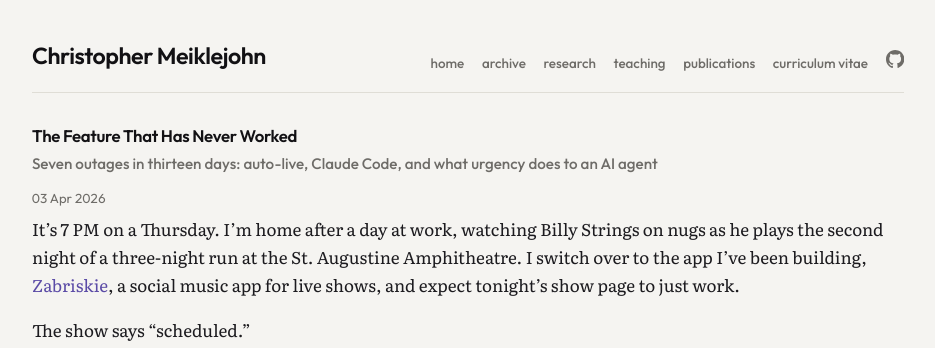
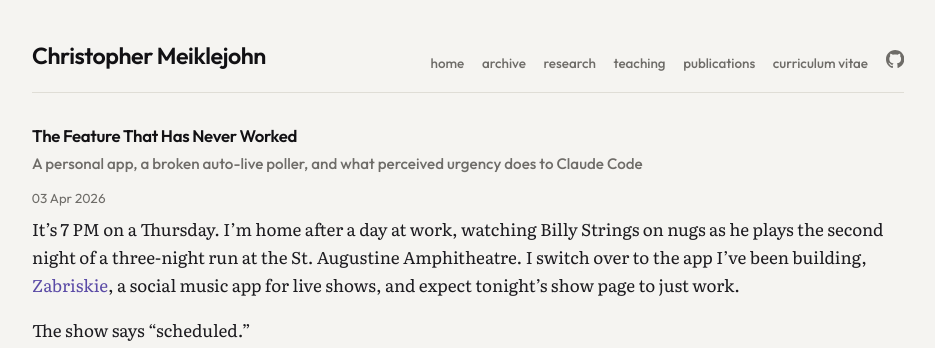
Before and after one commit to cmeiklejohn/cmeiklejohn.github.io, a Jekyll site: the page built from _posts/2026-04-03-the-feature-that-has-never-worked.markdown, in a window 1280 px wide and 900 px high. Shown: the top 348 px of the window, without its empty margins (172-1107 px from the left). Built offline with Jekyll 4.4.1, drawn with Linux system fonts in a browser that asks for light colours; some web fonts are replaced.

Commit message:
Soften post subtitle: emphasize urgency over outage count.
Made-with: Cursor

```diff
--- a/_posts/2026-04-03-the-feature-that-has-never-worked.markdown
+++ b/_posts/2026-04-03-the-feature-that-has-never-worked.markdown
@@ -1,7 +1,7 @@
 ---
 layout: post
 title:  "The Feature That Has Never Worked"
-subtitle: "Seven outages in thirteen days: auto-live, Claude Code, and what urgency does to an AI agent"
+subtitle: "A personal app, a broken auto-live poller, and what perceived urgency does to Claude Code"
 date:   2026-04-03 00:00:00 -0000
 group: ai
 categories: ai zabriskie reliability
```
